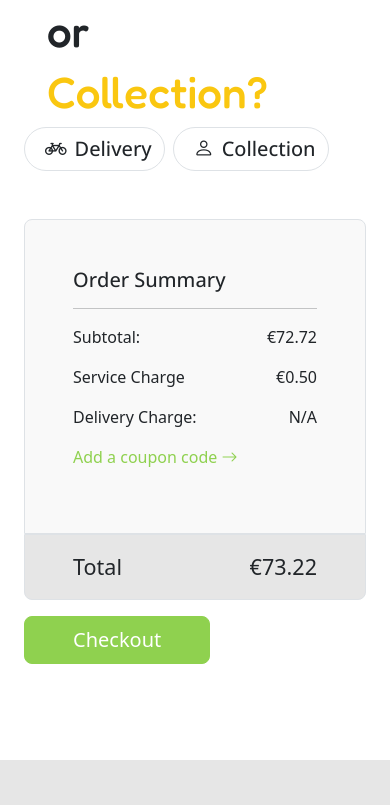
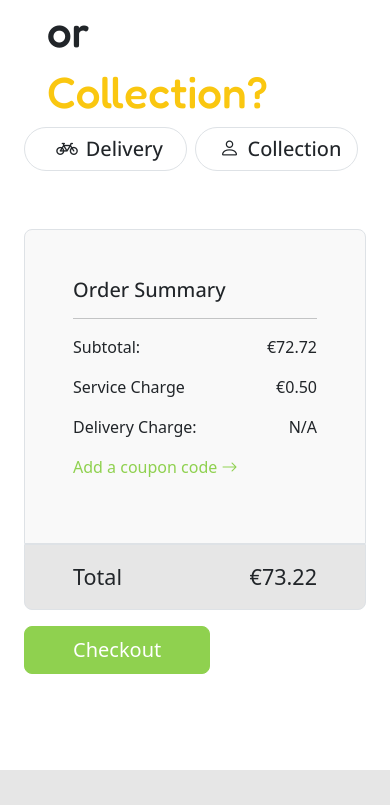
Before and after one commit to lchka/CAGreenville, a website: page cart.html in a window 390 px wide. Shown: the part 2272-3077 px from the top of the page. Drawn offline with nearby package versions, Linux system fonts and the light colour scheme.

Commit message:
checking cart

```diff
--- a/scss/main.scss
+++ b/scss/main.scss
@@ -268,9 +268,8 @@ h1 {
   h2 {
     font-size: 44px;
   }
-  .collection-delivery .btn h2 {
-    font-size: 15px;
-
+  .collection-delivery .btn {
+    width: 100%;
     margin-bottom: 10px;
   }
 } //alters fs for mobile
```
Also changed, not shown: css/main.css, 1 other file.
